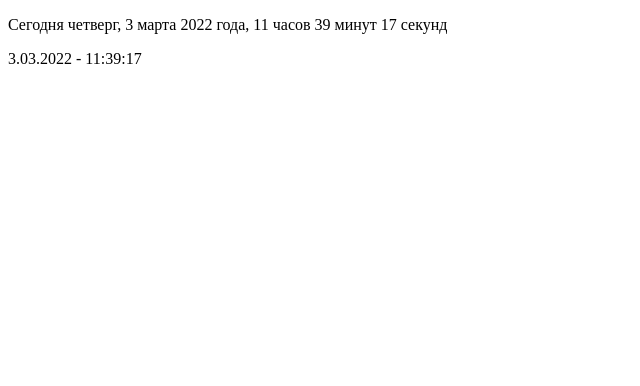
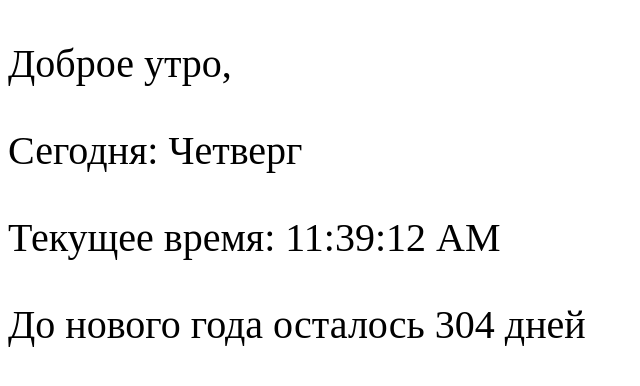
Before and after one commit to MaarinaP/glo-academy-data-object, a plain HTML site: page index.html in a window 1280 px wide. Shown: the whole page, without its empty margins (0-640 px from the left). Drawn offline with Linux system fonts and the light colour scheme.

Commit message:
Lesson 19 part 6 complete

```diff
--- a/index.html
+++ b/index.html
@@ -11,8 +11,7 @@
 
 <body>
     <div>
-        <p id="item1"></p>
-        <p id="item2"></p>
+
     </div>
 
 </body>
--- a/script.js
+++ b/script.js
@@ -1,52 +1,47 @@
 'use strict';
 
-//display today's day as timer
-let place1 = document.getElementById("item1");
-let place2 = document.getElementById("item2");
+const div = document.querySelector("div");
+const greeting = document.createElement("p");
+const week = document.createElement("p");
+const time = document.createElement("p");
+const newYear = document.createElement("p");
 
-//Wording format
-setInterval(function() {
-  let today = new Date();
-  let options1 = {
-    weekday: 'long',
-    month: 'long',
-    day: 'numeric'
-  };
+let today = new Date();
+let optionWeek = {
+  weekday: 'long'
+};
+let todayWeek = new Intl.DateTimeFormat("ru-ru", optionWeek).format(today);
+let optionTime = {
+  hour: '2-digit',
+  minute: '2-digit',
+  second: 'numeric'
+};
+let todayTime = new Intl.DateTimeFormat("en-en", optionTime).format(today);
 
-  let date = new Intl.DateTimeFormat("ru-ru", options1).format(today);
+const greetingText = () => {
+  if(today.getHours() >= 6 || today.getHours() < 12) {
+    greeting.textContent = `Доброе утро,`;
+  } else if (today.getHours() >= 12 || today.getHours() < 18) {
+    greeting.textContent = `Добрый день,`;
+  } else if (today.getHours() >= 18 || today.getHours() < 0) {
+    greeting.textContent = `Добрый вечер,`;
+  }  else if (today.getHours() >= 0 || today.getHours() < 6) {
+    greeting.textContent = `Доброй ночи,`;
+  }
+};
 
-  let dateText = () => {
-    if (today.getHours() == 1 || today.getHours() == 21) {
-      return `Сегодня ${date} ${today.getFullYear()} года, ${today.getHours()} час ${today.getMinutes()} минут ${today.getSeconds()} секунд`;
-    } else if (today.getHours() == 2 || today.getHours() == 3 || today.getHours() == 4 || today.getHours() == 22 || today.getHours() == 23 || today.getHours() == 24){
-      return `Сегодня ${date} ${today.getFullYear()} года, ${today.getHours()} часа ${today.getMinutes()} минут ${today.getSeconds()} секунд`;
-    } else {
-      return `Сегодня ${date} ${today.getFullYear()} года, ${today.getHours()} часов ${today.getMinutes()} минут ${today.getSeconds()} секунд`;
-    }
-  };
+const newYearDate = new Date(2023, 0, 1, 0, 0, 0, 0);
+let diff = newYearDate.getTime() - today.getTime();
+let newYearText = Math.round(diff/(1000*60*60*24));
 
-  place1.textContent = dateText();
-}, 1000);
+div.style.fontSize = "40px";
 
-//Number format
-setInterval(function() {
-  const today = new Date();
+div.append(greeting);
+div.append(week);
+div.append(time);
+div.append(newYear);
 
-  const options2Date = {
-    year: 'numeric',
-    month: '2-digit',
-    day: 'numeric'
-  };
-
-  const options2Time = {
-    hour: '2-digit',
-    minute: '2-digit',
-    second: 'numeric'
-  };
-
-  const date2Date = new Intl.DateTimeFormat("ru-ru", options2Date).format(today);
-  const date2Time = new Intl.DateTimeFormat("ru-ru", options2Time).format(today);
-  const date2Text = `${date2Date} - ${date2Time}`;
-
-  place2.innerHTML = date2Text;
-}, 1000);
+greetingText();
+week.textContent = `Сегодня: ${todayWeek.charAt(0).toUpperCase()}${todayWeek.substring(1)}`;
+time.textContent = `Текущее время: ${todayTime}`;
+newYear.textContent = `До нового года осталось ${newYearText} дней`;
```
